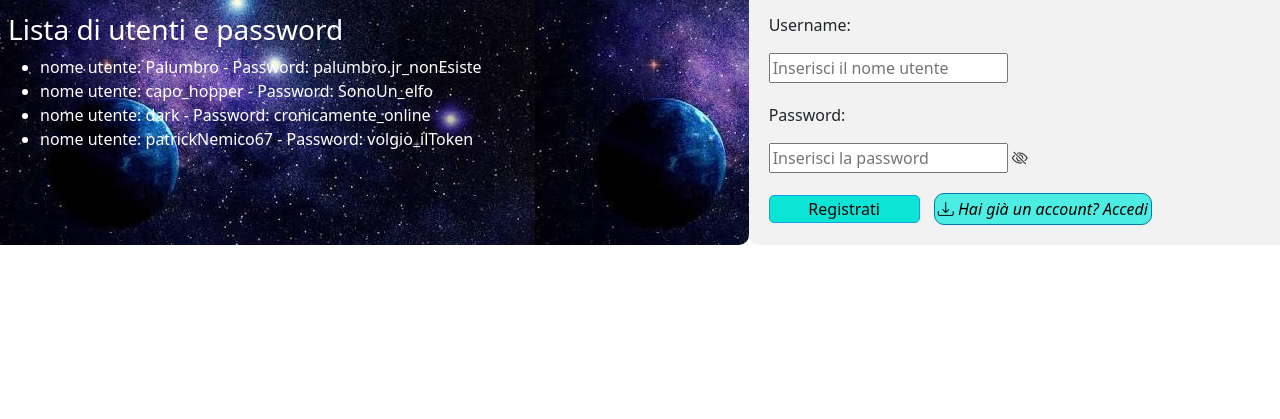
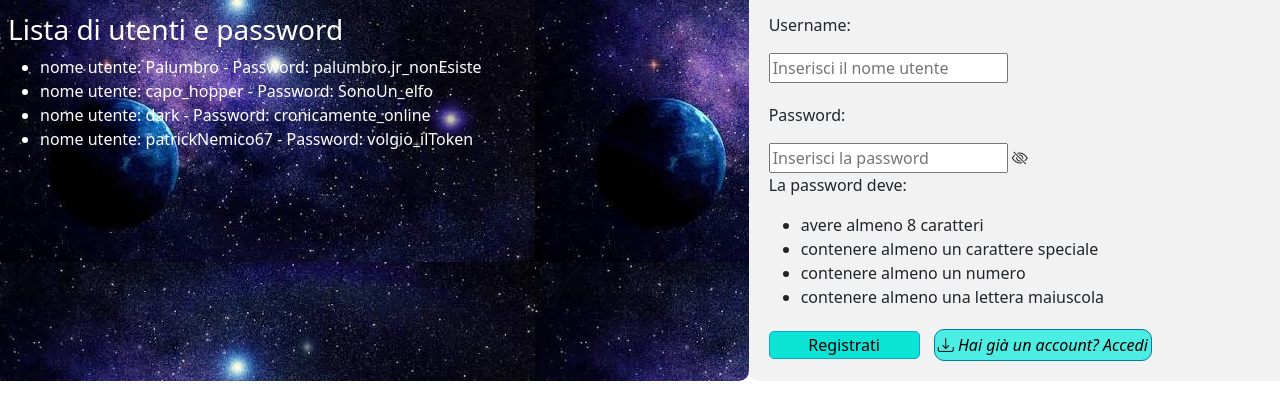
Before and after one commit to romanidiego/login, a plain HTML site: page index.html in a window 1280 px wide. Both pictures are taken after a click on the button "Non hai un account? Registrati". Shown: the part 103-522 px from the top of the page. Drawn offline with nearby package versions, Linux system fonts and the light colour scheme.

Commit message:
Add files via upload

```diff
--- a/index.html
+++ b/index.html
@@ -44,11 +44,11 @@
                             <i class="bi bi-eye-slash" onclick="mostraPassword()"></i>
                         </form>
                     </div>
-                        <div class="requisiti d-none">
+                        <div class="d-none" id="requisiti">
                             <p>La password deve:</p>
                             <ul>
                                 <li id="lunghezza">avere almeno 8 caratteri</li>
-                                <li id="speciale">contenere almeno un carattere speciale (_, . o -)</li>
+                                <li id="speciale">contenere almeno un carattere speciale</li>
                                 <li id="nemero">contenere almeno un numero</li>
                                 <li id="maiuscolo">contenere almeno una lettera maiuscola</li>
                             </ul>
--- a/js/script.js
+++ b/js/script.js
@@ -37,6 +37,7 @@ function rendiRegistrazione(){
     document.getElementById("registrazione-switch").classList.add("d-none");
     document.getElementById("loginButton").classList.add("d-none");
     document.getElementById("registrazioneButton").classList.remove("d-none");
+    document.getElementById("requisiti").classList.remove("d-none");
 }
 function rendiLogin(){
     //testi
@@ -47,38 +48,9 @@ function rendiLogin(){
     document.getElementById("registrazione-switch").classList.remove("d-none");
     document.getElementById("loginButton").classList.remove("d-none");
     document.getElementById("registrazioneButton").classList.add("d-none");
+    document.getElementById("requisiti").classList.add("d-none");
 }
 
 /*function controlli(){
-    let user = document.getElementById("username").value;
-    let pass = document.getElementById("password").value;
-    if(!username.includes(user)){
-        if((user.length > 0 && pass.length > 0) && (!username.includes(user) && !password.includes(pass))){
-        //controllo che la password contiene almeno un carattere speciale, un numero, una lettera maiuscola e sia lunga almeno 8 caratteri
-        if(!pass.includes("_") || !pass.includes(".") || !pass.includes("-")){
-            document.getElementById("loginButton").innerHTML = "La password non soddisfa i requisiti: ";
-            document.getElementById("speciale").classList.add("invalid");
-        } else {
-            document.getElementById("speciale").classList.add.apply("valido");
-            if(!pass.includes("/[A-Z]/")){
-                document.getElementById("LoginButton").innerHTML = "La password non soddisfa i requisiti: "
-                document.getElementById("maiuscolo").classList.add("invalid");
-            }else{
-                document.getElementById("maiuscolo").classList.add("valido");
-                if(!pass.includes("/\d/")){
-                    document.getElementById("LoginButton").innerHTML = "La password non soddisfa i requisiti: "
-                    document-getElementById("numero").classList.add("invalido");
-                }else{
-                    document.getElementById("numero").classList.add("valido");
-                }
-            }
-        }
-
-        } else {
-            document.getElementById("registrazioneButton").innerHTML = "Inserisci un nome utente e una password validi";
-        }
-    }else{
-        document.getElementById("registrazioneButton").innerHTML = "nome utente già in uso";
-    }
 
 }*/
```
